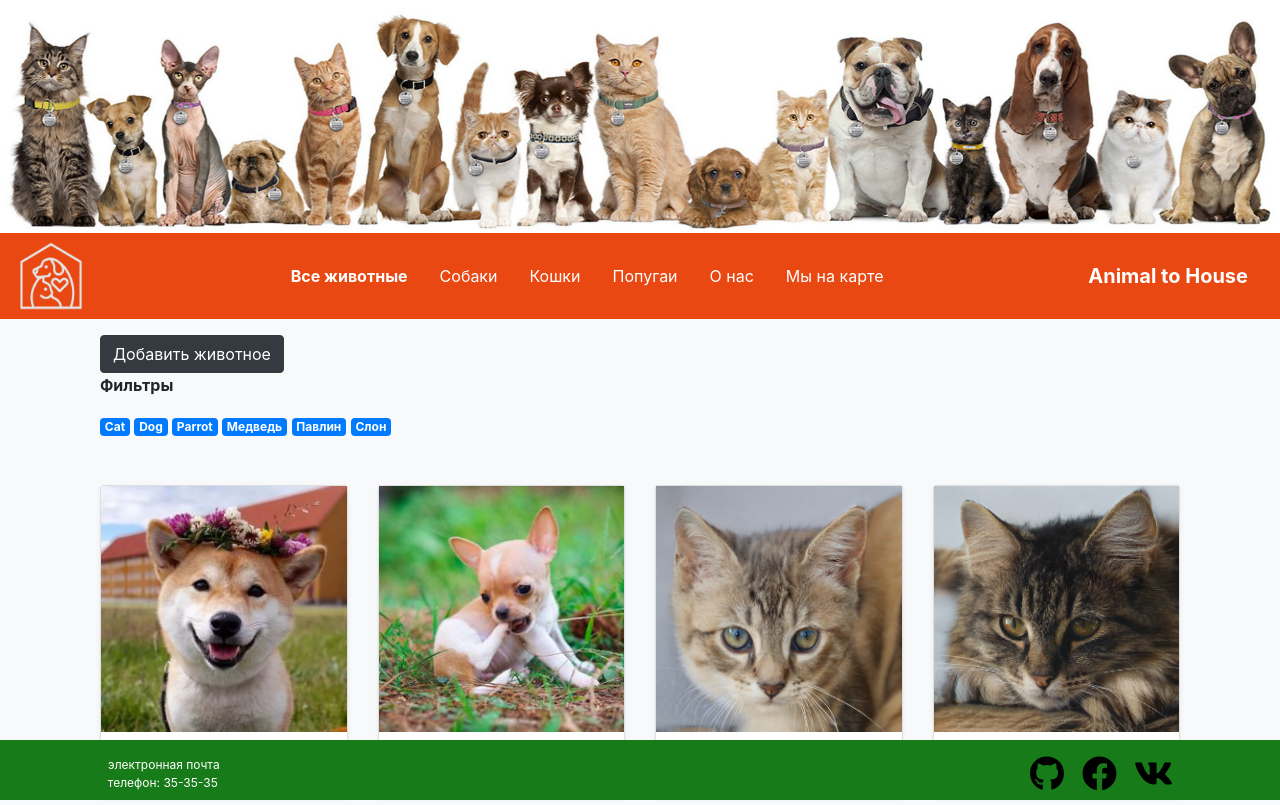
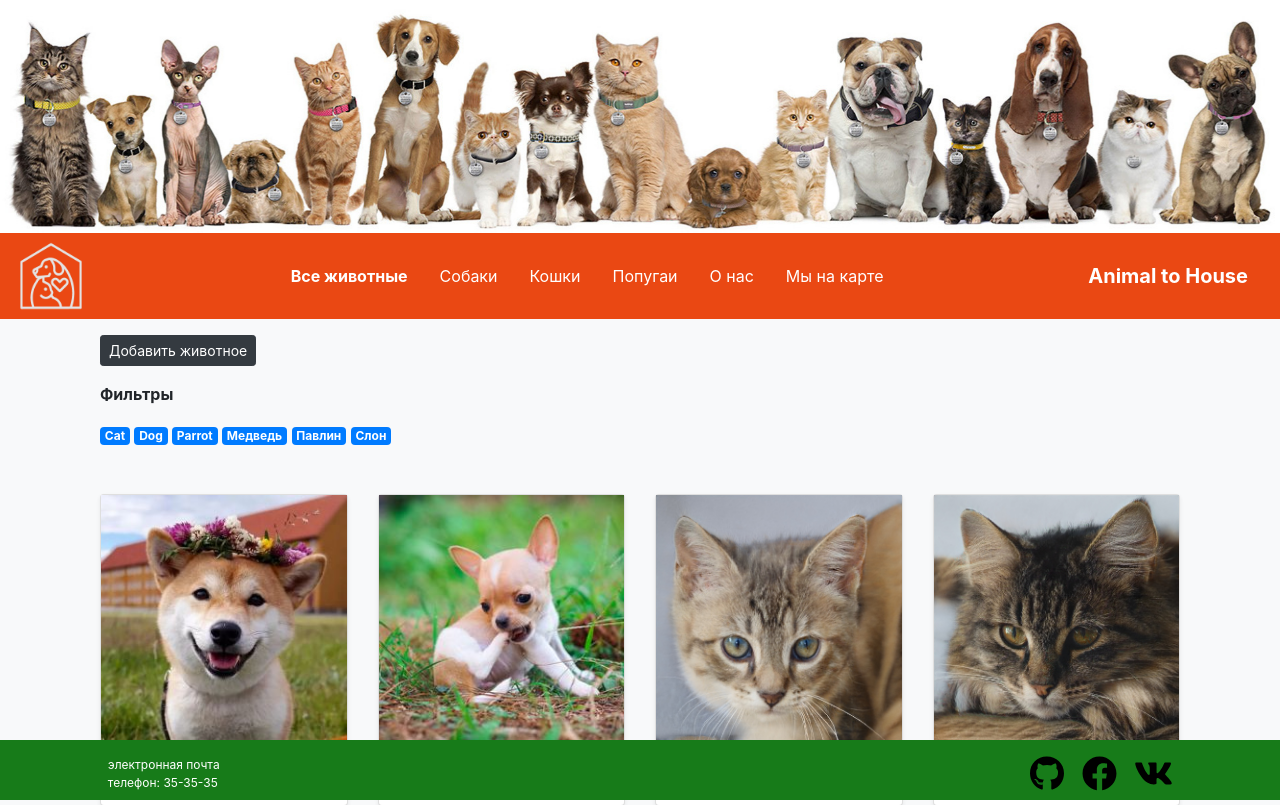
Before and after one commit to Programmer38rus/animal_to_house_for_vps, a Django app: page / in a window 1280 px wide. Shown: the top 805 px of the page. Run offline with Django 3.2, Linux system fonts and the light colour scheme; data comes from the database, SQL or seed files in the repository; some libraries are stand-ins or nearby versions.

Commit message:
set admin btn

```diff
--- a/animal_shelter/models.py
+++ b/animal_shelter/models.py
@@ -5,6 +5,10 @@ from datetime import datetime
 # Create your models here.
 class Kind(models.Model):
     name = models.CharField(max_length=50, verbose_name="Вид", null=True, blank=True)
+
+    class Meta:
+        verbose_name = "Вид"
+        verbose_name_plural = "Добавить вид"
 
     def __str__(self):
         return self.name
--- a/animal_shelter/templates/base.html
+++ b/animal_shelter/templates/base.html
@@ -2,7 +2,7 @@
 {% load static %}
 {% block title %}Приют для животных{% endblock %}
 {% block finder_by_kind %}
-    <a href="/admin/"><button class="btn btn-dark">Добавить животное</button></a>
+    <a href="/admin/"><button class="btn btn-dark btn-sm mb-3">Добавить животное</button></a>
     <p><b>Фильтры</b></p>
     {% for k in kind %}
         <a href="{% url 'animal_shelter:finder_by_kind' k.name %}"><div class="badge badge-primary">{{ k }}</div></a>
```
